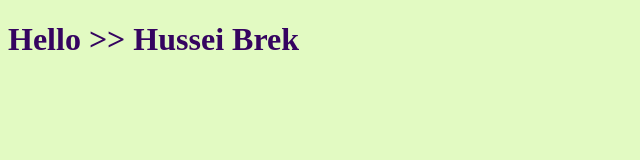
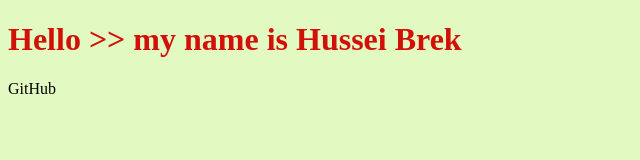
Before and after one commit to HusseinBrek/myproject, a plain HTML site: page index.html in a window 1280 px wide. Shown: the whole page, without its empty margins (0-640 px from the left). Drawn offline with Linux system fonts and the light colour scheme.

Commit message:
add codes in all files from project

```diff
--- a/app.js
+++ b/app.js
@@ -1 +1,2 @@
 alert("Wellcome");
+document.write("GitHub")
--- a/index.html
+++ b/index.html
@@ -5,10 +5,10 @@
     <meta http-equiv="X-UA-Compatible" content="IE=edge">
     <meta name="viewport" content="width=device-width, initial-scale=1.0">
     <link rel="stylesheet" href="style.css">
-    <title>Document</title>
+    <title>Test GitHub</title>
 </head>
 <body>
-    <h1>Hello >> Hussei Brek</h1>
+    <h1>Hello >> my name is Hussei Brek</h1>
     <script src="app.js"></script>
 </body>
 </html>
--- a/style.css
+++ b/style.css
@@ -1,5 +1,5 @@
 h1{
-    color: rgb(53, 4, 96);
+    color: rgb(210, 16, 9);
 }
 
 body{
```
